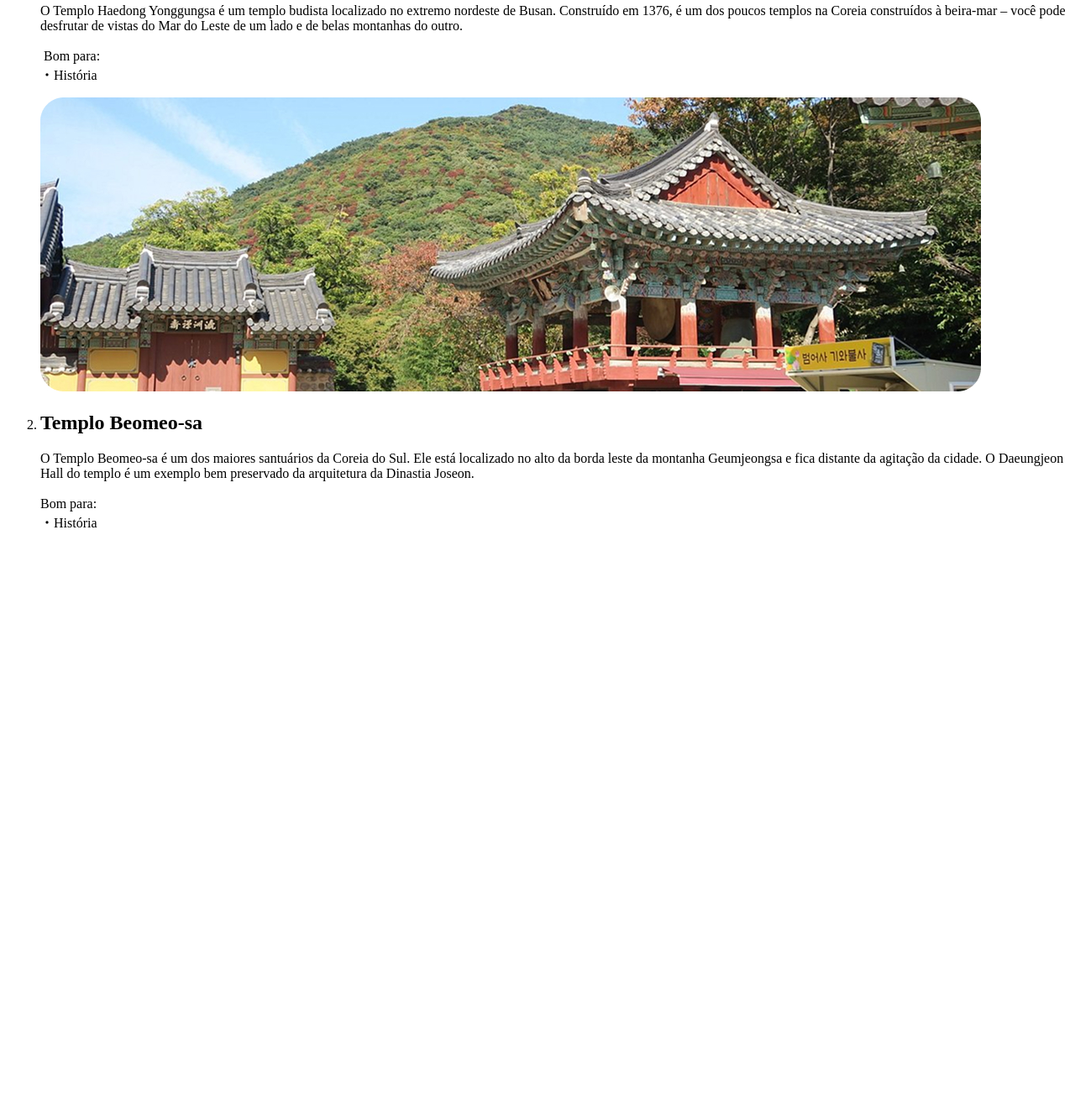
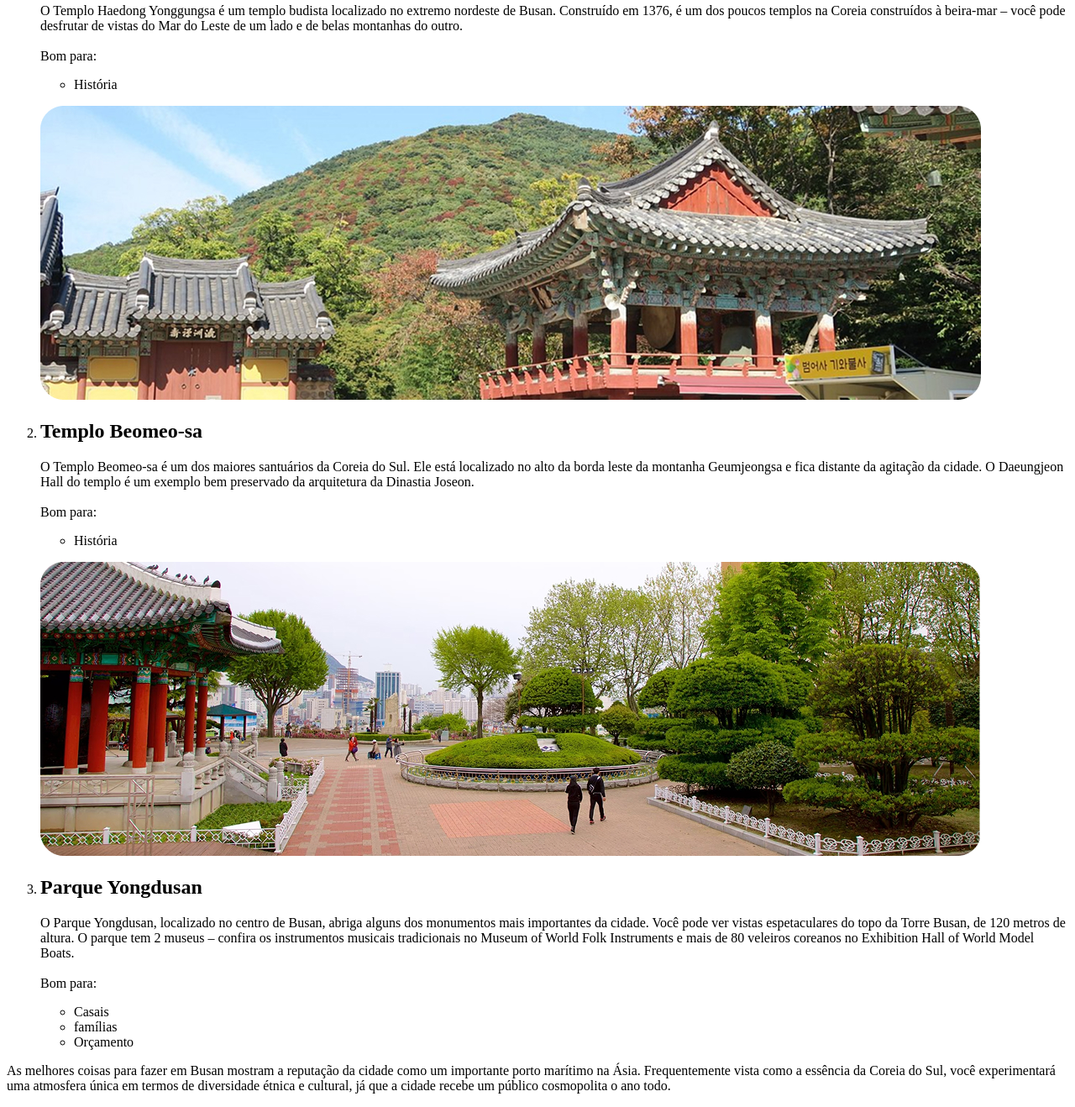
Before and after one commit to Pedriinhcf/Local-Tur-stico, a plain HTML site: page index.html in a window 1280 px wide. Shown: the part 1404-2722 px from the top of the page at 84% size. Before the commit the page ends 2053 px from the top, so only its background shows below. Drawn offline with Linux system fonts and the light colour scheme.

Commit message:
Finalizando Html

```diff
--- a/index.html
+++ b/index.html
@@ -41,8 +41,12 @@
             <p>
               O Templo Haedong Yonggungsa é um templo budista localizado no extremo nordeste de Busan. Construído em 1376, é um dos poucos templos na Coreia construídos à beira-mar – você pode desfrutar de vistas do Mar do Leste de um lado e de belas montanhas do outro.
               <br><br>
-               Bom para: <br>
-              ・História
+              Bom para:
+              <ul>
+               <li>
+                História
+               </li>
+              </ul>
             </p>
           </li>
           <img src="/assets/topico 2.jpg" alt="casa vermelha com árvores e montanhas no fundo">
@@ -53,13 +57,42 @@
             <p>
               O Templo Beomeo-sa é um dos maiores santuários da Coreia do Sul. Ele está localizado no alto da borda leste da montanha Geumjeongsa e fica distante da agitação da cidade. O Daeungjeon Hall do templo é um exemplo bem preservado da arquitetura da Dinastia Joseon.
               <br><br>
+              Bom para:
+              <ul>
+                <li>
+                  História
+                </li>
+              </ul>
+            </p>
+          </li>
+          <img src="/assets/parque.jpg" alt="">
+          <li>
+            <h2>Parque Yongdusan</h2>
+            <p>
+              O Parque Yongdusan, localizado no centro de Busan, abriga alguns dos monumentos mais importantes da cidade. Você pode ver vistas espetaculares do topo da Torre Busan, de 120 metros de altura. O parque tem 2 museus – confira os instrumentos musicais tradicionais no Museum of World Folk Instruments e mais de 80 veleiros coreanos no Exhibition Hall of World Model Boats.
+                <br><br>
               Bom para: <br>
-              ・História
+               <ul>
+                <li>
+                  Casais
+                </li>
+                <li>
+                  famílias
+                </li>
+                <li>
+                  Orçamento
+                </li>
+               </ul>
+
             </p>
           </li>
         </ol>
       </section>
-      <section class="Descrition"></section>
+      <section class="Descrition">
+        <p>
+          As melhores coisas para fazer em Busan mostram a reputação da cidade como um importante porto marítimo na Ásia. Frequentemente vista como a essência da Coreia do Sul, você experimentará uma atmosfera única em termos de diversidade étnica e cultural, já que a cidade recebe um público cosmopolita o ano todo.
+        </p>
+      </section>
 
 
 
```
